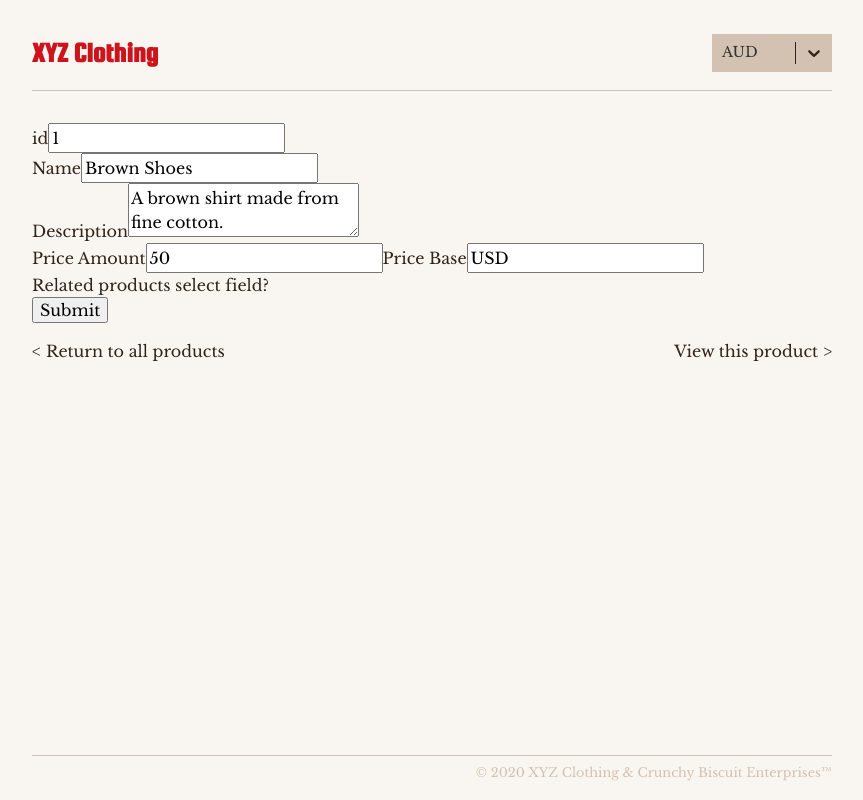
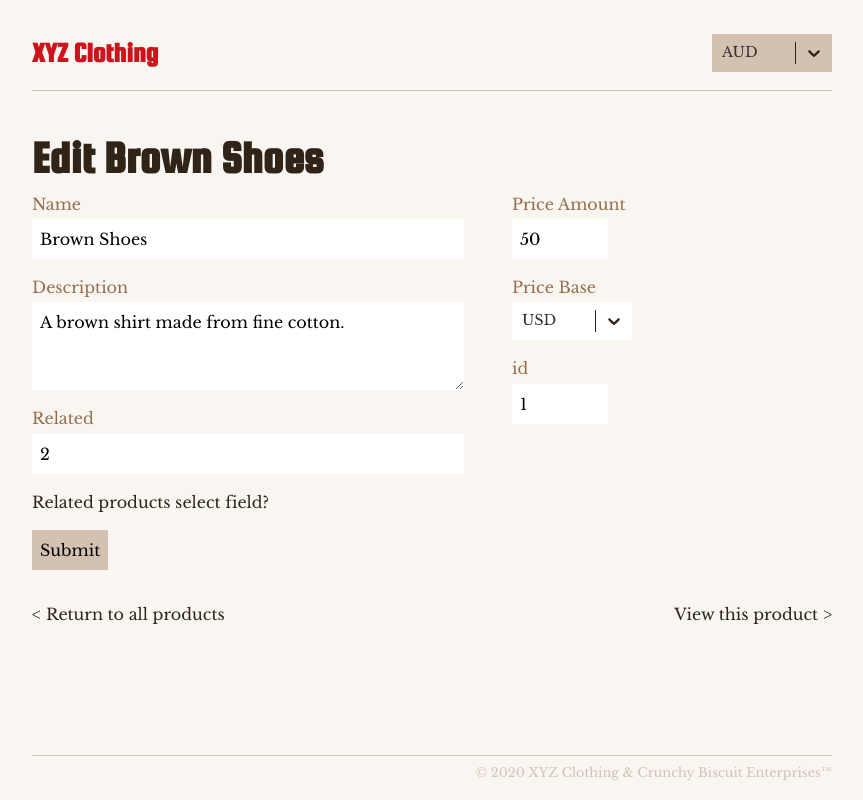
Before and after one commit to andrew-rayco/xyz-clothing, a React (Vite) app: page /products/1/edit in a window 1280 px wide. Shown: the whole page, without its empty margins (208-1071 px from the left). Built offline with nearby package versions, Linux system fonts and the light colour scheme.

Commit message:
Styles form, adds react-select

```diff
--- a/src/components/EditForm.js
+++ b/src/components/EditForm.js
@@ -1,6 +1,15 @@
 import React, { Component } from 'react'
 import { Link, withRouter } from 'react-router-dom'
 import PropTypes from 'prop-types'
+import Select from 'react-select'
+
+import { calculateLocalPrice } from '../utils'
+
+const selectOptions = [
+  { value: 'AUD', label: 'AUD' },
+  { value: 'USD', label: 'USD' },
+  { value: 'CNY', label: 'CNY' }
+]
 
 class EditForm extends Component {
   constructor(props) {
@@ -13,9 +22,9 @@ class EditForm extends Component {
         price: {
           base: '',
           amount: ''
-        }
         },
-      relatedProducts: [],
+        relatedProducts: []
+      },
       productIndex: ''
     }
   }
@@ -55,10 +64,26 @@ class EditForm extends Component {
     return products
   }
 
-  handleChange(e) {
+  handleChange(e, selectName) {
     const { target } = e
-    const name = target.name
-    const value = name === 'id' ? parseInt(target.value) : target.value
+
+    let name, value
+    if (selectName) {
+      // Handles select-react output from currency dropdown list
+      name = selectName.split('-')[1]
+      value = e.value
+
+      this.setState({
+        product: {
+          ...this.state.product,
+          price: { ...this.state.product.price, [name]: value }
+        }
+      })
+      console.log('Change detected. State updated ' + name + ' = ' + value)
+    } else {
+      name = target.name
+      value = name === 'id' ? parseInt(target.value) : target.value
+    }
 
     this.setState({
       product: {
@@ -69,31 +94,36 @@ class EditForm extends Component {
     console.log('Change detected. State updated ' + name + ' = ' + value)
   }
 
+  handleSelect(e) {
+    const { base, amount } = this.state.product.price
+    const value = e.value
+    const newPrice = calculateLocalPrice(base, parseInt(amount), value)
+
+    this.setState({
+      product: {
+        price: {
+          base: value,
+          price: newPrice
+        }
+      }
+    })
+  }
+
   handleSubmit(e) {
     e.preventDefault()
     const newAllProducts = this.mergeProducts()
-    // Sends to localStorage and Application state.
     this.props.updateProducts(newAllProducts)
-
     this.props.history.push('/')
   }
 
   render() {
-    const { id, name, description, price } = this.state.product
+    const { id, name, description, price, relatedProducts } = this.state.product
     return (
       <div className="edit-form">
+        <h2>Edit {name}</h2>
         <form onSubmit={e => this.handleSubmit(e)}>
-          <div className="form-group">
-            <label htmlFor="id">id</label>
-            <input
-              type="number"
-              name="id"
-              value={id}
-              onChange={e => this.handleChange(e)}
-              placeholder="id"
-            />
-          </div>
-
+          <div className="form-fields">
+            <div className="form-left">
               <div className="form-group">
                 <label htmlFor="name">Name</label>
                 <input
@@ -113,9 +143,23 @@ class EditForm extends Component {
                   value={description}
                   onChange={e => this.handleChange(e)}
                   placeholder="Description"
+                  rows="3"
                 />
               </div>
 
+              <div className="form-group">
+                <label htmlFor="related">Related</label>
+                <input
+                  name="related"
+                  type="text"
+                  value={relatedProducts}
+                  onChange={e => this.handleChange(e)}
+                  placeholder="Select related"
+                />
+              </div>
+            </div>
+
+            <div className="form-right">
               <div className="form-group">
                 <label htmlFor="price-amount">Price Amount</label>
                 <input
@@ -125,15 +169,31 @@ class EditForm extends Component {
                   onChange={e => this.handleChange(e)}
                   placeholder="Price amount"
                 />
+              </div>
 
+              <div className="form-group">
                 <label htmlFor="price-base">Price Base</label>
+                <Select
+                  value={{ label: price.base }}
+                  onChange={e => this.handleChange(e, 'price-base')}
+                  options={selectOptions}
+                  className="rs-container"
+                  classNamePrefix="rs"
+                  name="price-base"
+                />
+              </div>
+
+              <div className="form-group">
+                <label htmlFor="id">id</label>
                 <input
-              name="price-base"
-              type="text"
-              value={price.base}
+                  type="number"
+                  name="id"
+                  value={id}
                   onChange={e => this.handleChange(e)}
-              placeholder="Base price currency"
+                  placeholder="id"
                 />
+              </div>
+            </div>
           </div>
           <p>Related products select field?</p>
           <input type="submit" value="Submit" />
--- a/src/scss/_edit-form.scss
+++ b/src/scss/_edit-form.scss
@@ -1,6 +1,82 @@
 .edit-form {
+  .form-fields {
+    width: 100%;
+    display: flex;
+
+    .form-left {
+      width: 60%;
+    }
+  }
+
+  .form-group {
+    display: flex;
+    flex-direction: column;
+    margin-bottom: 1em;
+  }
+
+  label {
+    color: lighten($bodyColor, 30);
+    margin-bottom: 0.2em;
+  }
+
+  input,
+  textarea {
+    width: 90%;
+    border: 0;
+    padding: 0.5em;
+  }
+
+  input[type='number'] {
+    max-width: 6em;
+  }
+
+  input[type='submit'] {
+    width: auto;
+    border: 0;
+    background: $secondary;
+    padding: 0.5em;
+    margin: 1em 0;
+    transition: all 0.2 linear;
+
+    &:hover {
+      background: $primary;
+      color: $bgColor;
+      cursor: pointer;
+    }
+  }
+
   .edit-links {
     display: flex;
     justify-content: space-between;
   }
+
+  // Styles for the react-select component with `classNamePrefix` prop given `rs`
+  // Refer: https://react-select.com/styles#using-classnames
+  .rs-container {
+    width: 120px;
+    border: none;
+    font-size: 0.9em;
+  }
+
+  .rs__control {
+    border: none;
+    border-radius: 0;
+    color: $bodyColor;
+
+    &--is-focused {
+      box-shadow: none;
+    }
+  }
+
+  .rs__indicator {
+    color: $bodyColor;
+
+    &:hover {
+      color: $primary;
+    }
+
+    &-separator {
+      background-color: $bodyColor;
+    }
+  }
 }
```
Lines whose indentation alone changed are shown as unchanged.
